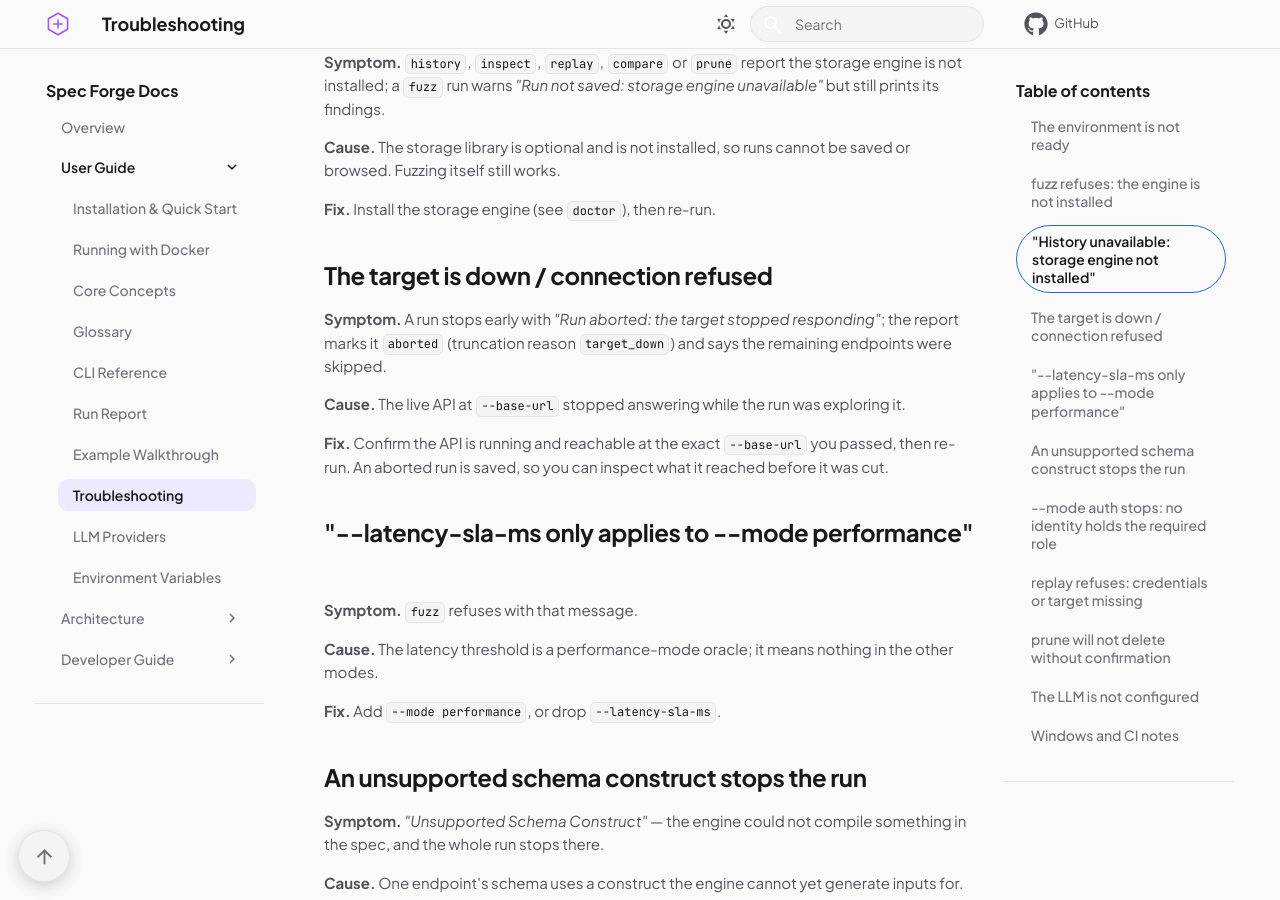
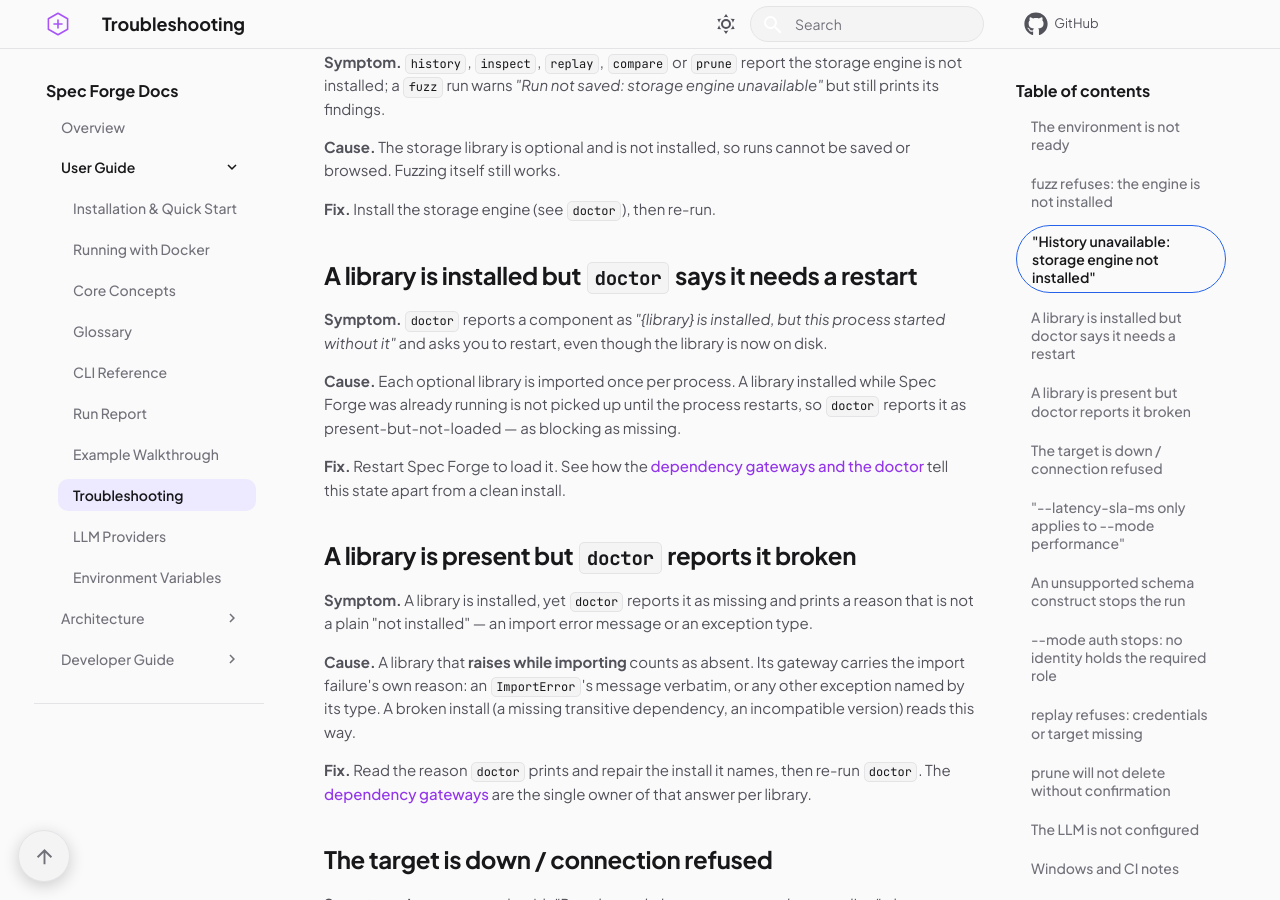
Before and after one commit to Spec-Forge-Testing/specforge-docs, an MkDocs documentation site: the page built from docs/user-guide/troubleshooting.md, in a window 1280 px wide and 900 px high, scrolled down 715 px. Built offline with MkDocs 1.6.1 and Material for MkDocs 9.7.7, drawn with Linux system fonts in a browser that asks for light colours; comment, search, counter and statistics services are not loaded.

Commit message:
docs(troubleshooting): diagnóstico de librerías opcionales

```diff
--- a/docs/user-guide/troubleshooting.md
+++ b/docs/user-guide/troubleshooting.md
@@ -35,6 +35,33 @@ prints its findings.
 browsed. Fuzzing itself still works.
 
 **Fix.** Install the storage engine (see `doctor`), then re-run.
+
+## A library is installed but `doctor` says it needs a restart
+
+**Symptom.** `doctor` reports a component as *"{library} is installed, but this process started
+without it"* and asks you to restart, even though the library is now on disk.
+
+**Cause.** Each optional library is imported once per process. A library installed while Spec
+Forge was already running is not picked up until the process restarts, so `doctor` reports it as
+present-but-not-loaded — as blocking as missing.
+
+**Fix.** Restart Spec Forge to load it. See how the
+[dependency gateways and the doctor](../modules/core/index.md#dependency-gateways-and-the-doctor)
+tell this state apart from a clean install.
+
+## A library is present but `doctor` reports it broken
+
+**Symptom.** A library is installed, yet `doctor` reports it as missing and prints a reason that
+is not a plain "not installed" — an import error message or an exception type.
+
+**Cause.** A library that **raises while importing** counts as absent. Its gateway carries the
+import failure's own reason: an `ImportError`'s message verbatim, or any other exception named by
+its type. A broken install (a missing transitive dependency, an incompatible version) reads this
+way.
+
+**Fix.** Read the reason `doctor` prints and repair the install it names, then re-run `doctor`.
+The [dependency gateways](../modules/core/index.md#dependency-gateways-and-the-doctor) are the
+single owner of that answer per library.
 
 ## The target is down / connection refused
 
```
